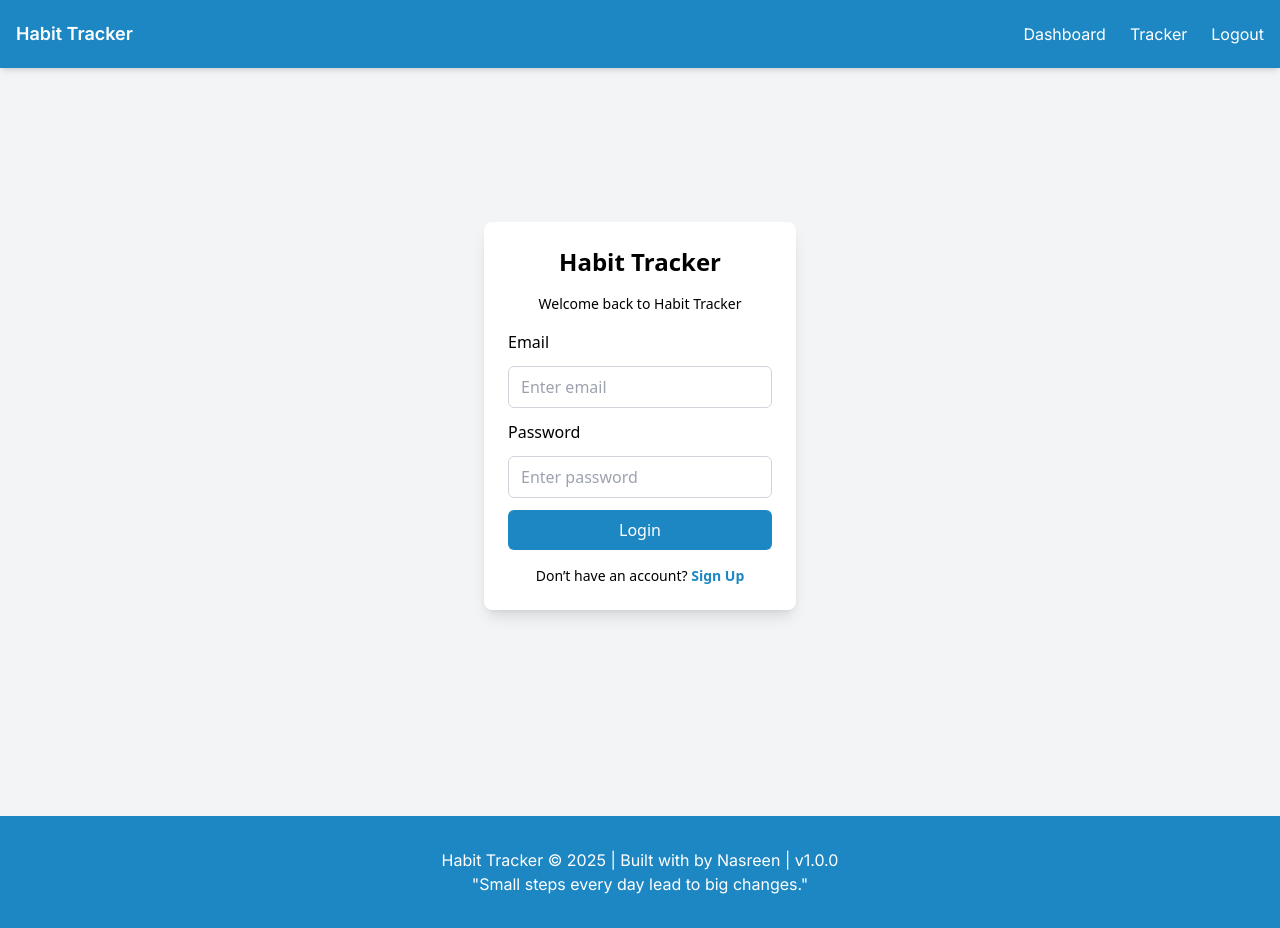
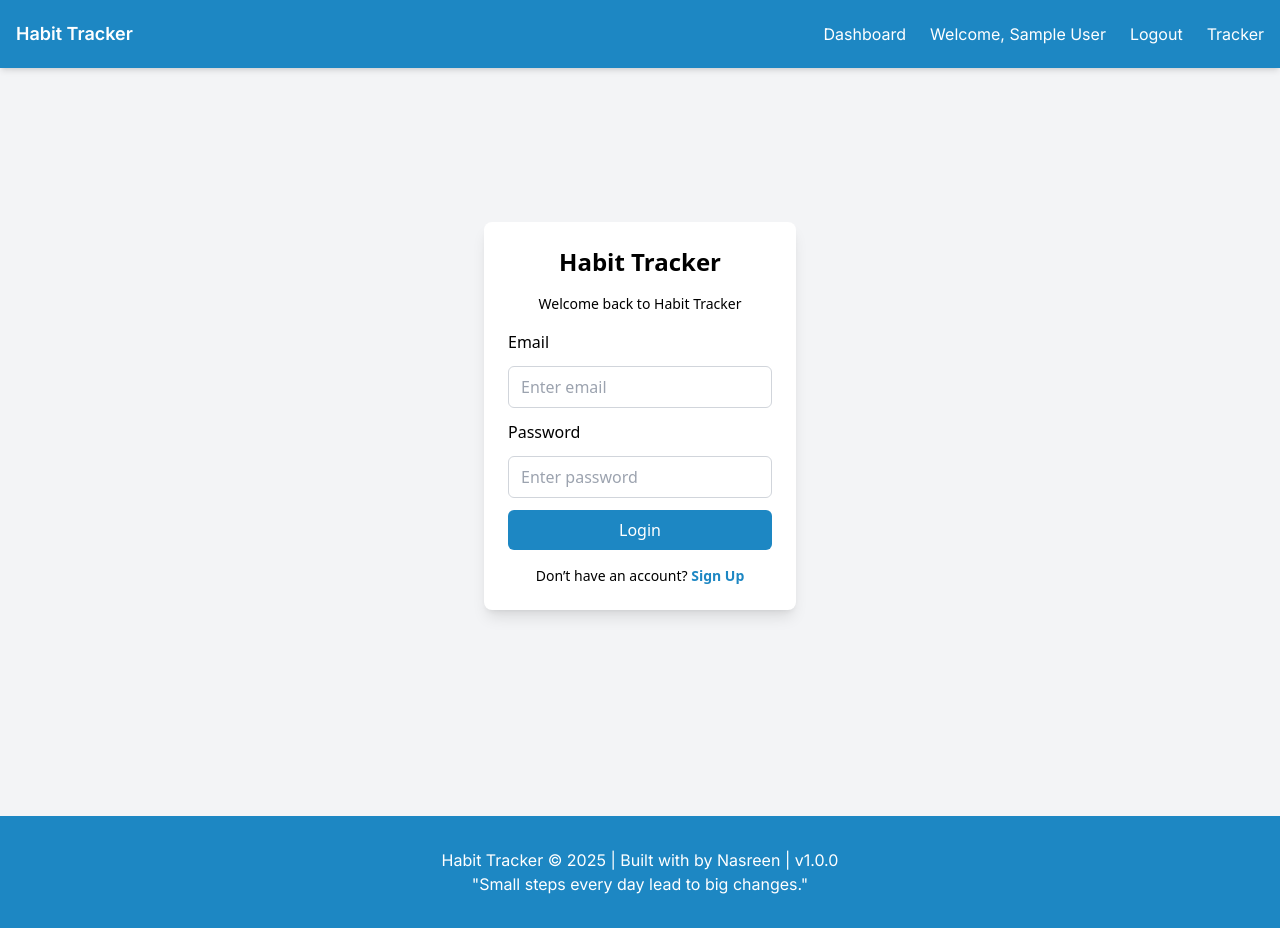
Before and after one commit to Nasreen245345/HabitTracker, a React (Vite) app in the folder frontend/: page /login in a window 1280 px wide. Built offline with nearby package versions, Linux system fonts and the light colour scheme; sample sign-in values are in the browser's storage.

Commit message:
Add toggle funtionality

```diff
--- a/frontend/src/App.css
+++ b/frontend/src/App.css
@@ -0,0 +1,3 @@
+main {
+  overflow: hidden; /* hides both horizontal & vertical scroll */
+}
--- a/frontend/src/App.jsx
+++ b/frontend/src/App.jsx
@@ -7,13 +7,14 @@ import HabitTracker from './components/HabitTracker';
 import Dashboard from './pages/Dashboard.jsx'
 import {useAuth} from './context/AuthContext.jsx'
 function App() {
-  const user=useAuth()
+  const {user}=useAuth()
+
   return (
     <div className="min-h-screen flex flex-col">
-    <Router>
+
 
         <div className="mb-4">
-          <Navbar />
+          { user && <Navbar />}
         </div>
 
       <Routes>
@@ -25,7 +26,7 @@ function App() {
       </Routes>
         <Footer />
 
-    </Router>
+
     </div>
   )
 }
--- a/frontend/src/components/Navbar.jsx
+++ b/frontend/src/components/Navbar.jsx
@@ -1,20 +1,38 @@
 import React, { useState } from "react";
-import {Link} from 'react-router-dom'
+import { Link } from "react-router-dom";
+import { useAuth } from "../context/AuthContext";
+import { useNavigate } from "react-router-dom";
 const Navbar = () => {
+  const { user, logout } = useAuth();
   const [menuOpen, setMenuOpen] = useState(false);
-
+    console.log(user)
   return (
     <nav className="fixed top-0 left-0 right-0 bg-blue1 font-inter shadow-md">
       <div className="max-w-screen-xl mx-auto px-4 py-5 flex items-center justify-between">
         <h1 className="text-customWhite font-bold text-lg">Habit Tracker</h1>
         <div className="hidden md:flex space-x-6">
-          <Link to='/dashboard' className="text-customWhite font-inter hover:underline">
+          <Link
+            to="/dashboard"
+            className="text-customWhite font-inter hover:underline"
+          >
             Dashboard
           </Link>
-          <Link to="/tracker" className="text-customWhite font-inter hover:underline">
-            Tracker
-          </Link>
-          <Link to="login" className="text-customWhite font-inter hover:underline">Logout</Link>
+
+          {user ? (
+            <>
+              <span className="font-inter text-customWhite">Welcome, {user.name}</span>
+              <button className="font-inter text-customWhite hover:underline" onClick={logout}>Logout</button>
+              <Link
+                to="/tracker"
+                className="text-customWhite font-inter hover:underline"
+              >
+                Tracker
+              </Link>
+
+            </>
+          ) :(
+            navigate('/login')
+          )}
         </div>
 
         {/* Mobile Menu Button */}
@@ -27,13 +45,28 @@ const Navbar = () => {
       </div>
       {menuOpen && (
         <div className="md:hidden bg-blue1 px-4 pb-4 space-y-2">
-          <Link to="/dashboard" className="block text-customWhite hover:underline">
+          <Link
+            to="/dashboard"
+            className="block text-customWhite hover:underline"
+          >
             Dashboard
           </Link>
-          <Link to="login" className="block text-customWhite hover:underline">
-            Login
-          </Link>
-          <Link to="login" className="">Logout</Link>
+          {user && (
+            <>
+              <Link
+                to="/tracker"
+                className="block text-customWhite hover:underline"
+              >
+                Tracker
+              </Link>
+              <span className="block text-customWhite">
+                Welcome, {user.name}
+              </span>
+              <button onClick={logout} className="block text-customWhite">
+                Logout
+              </button>
+            </>
+          )}
         </div>
       )}
     </nav>
--- a/frontend/src/context/AuthContext.jsx
+++ b/frontend/src/context/AuthContext.jsx
@@ -1,4 +1,5 @@
 import React, { createContext, useContext, useState, useEffect } from "react";
+import { useNavigate } from "react-router-dom";
 
 const AuthContext = createContext();
 
--- a/frontend/src/index.css
+++ b/frontend/src/index.css
@@ -2,3 +2,6 @@
 @tailwind base;
 @tailwind components;
 @tailwind utilities;
+main {
+  overflow: hidden;
+}
--- a/frontend/src/main.jsx
+++ b/frontend/src/main.jsx
@@ -8,11 +8,12 @@ import {AuthProvider} from './context/AuthContext.jsx'
 createRoot(document.getElementById('root')).render(
 
   <StrictMode>
+    <Router>
     <AuthProvider>
        <HabitsProvider>
       <App />
       </HabitsProvider>
     </AuthProvider>
-
+    </Router>
   </StrictMode>,
 )
--- a/frontend/src/pages/Loginpage.jsx
+++ b/frontend/src/pages/Loginpage.jsx
@@ -1,9 +1,11 @@
 import { useState } from 'react';
 import { useNavigate } from 'react-router-dom';
-
+import {useAuth} from "../context/AuthContext"
+import { useEffect } from 'react';
 const LoginPage = () => {
   const [formData, setFormData] = useState({ email: '', password: '' });
   const navigate = useNavigate();
+  const {user,login}=useAuth()
 
   const handleSubmit = async (e) => {
     e.preventDefault();
@@ -18,16 +20,19 @@ const LoginPage = () => {
 
       const data = await res.json();
       if (res.ok) {
-        localStorage.setItem("token", data.token);
+        login(data.user,data.token)
+        navigate('/tracker')
         alert("Login successful!");
-        navigate("/tracker"); // go to habit tracker after login
       } else {
-        alert(data.message);
+        alert(data.message || "Login Failed");
       }
     } catch (err) {
       console.error(err);
     }
   };
+useEffect(() => {
+  console.log("User in context changed:", user);
+}, [user]);
 
   const handleChange = (e) => {
     setFormData((prev) => ({ ...prev, [e.target.name]: e.target.value }));
```
